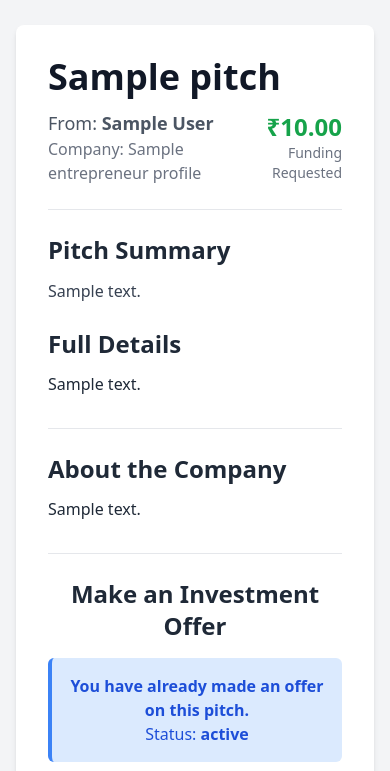
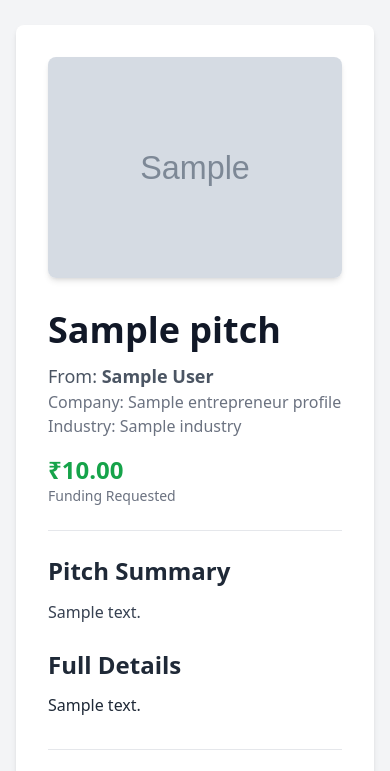
Before and after one commit to aki2907/invent-project, a Django app: template templates/pitch_detail.html in a window 390 px wide. Shown: the part 95-866 px from the top of the page. Run offline with Django 3.2, Linux system fonts and the light colour scheme; the template is opened without the code that fills it: most values are stand-ins (such as "Sample title", 1, 10 or a date in 2020); grey boxes marked "Sample" are stand-in pictures; some libraries are stand-ins or nearby versions.

Commit message:
Set locale to India for number formatting

```diff
--- a/invent/settings.py
+++ b/invent/settings.py
@@ -114,7 +114,8 @@ AUTH_PASSWORD_VALIDATORS = [
 # Internationalization
 # https://docs.djangoproject.com/en/5.2/topics/i18n/
 
-LANGUAGE_CODE = 'en-us'
+LANGUAGE_CODE = 'en-IN'
+USE_THOUSAND_SEPARATOR = True
 
 TIME_ZONE = 'UTC'
 
--- a/templates/about.html
+++ b/templates/about.html
@@ -1,4 +1,5 @@
 {% extends 'base.html' %}
+{% load static %}
 
 {% block content %}
 <div class="bg-white p-8 rounded-lg shadow-md max-w-4xl mx-auto my-12">
--- a/templates/entrepreneur_dashboard.html
+++ b/templates/entrepreneur_dashboard.html
@@ -1,4 +1,5 @@
 {% extends 'base.html' %}
+{% load static %}
 
 {% block content %}
 <div class="space-y-10">
--- a/templates/how_it_works.html
+++ b/templates/how_it_works.html
@@ -1,4 +1,5 @@
 {% extends 'base.html' %}
+{% load static %}
 
 {% block content %}
 <div class="bg-white p-8 rounded-lg shadow-md max-w-4xl mx-auto my-12">
--- a/templates/investor_dashboard.html
+++ b/templates/investor_dashboard.html
@@ -1,4 +1,5 @@
 {% extends 'base.html' %}
+{% load static %}
 
 {% block content %}
 <div class="space-y-10">
--- a/templates/login.html
+++ b/templates/login.html
@@ -1,4 +1,5 @@
 {% extends 'base.html' %}
+{% load static %}
 
 {% block content %}
 <div class="bg-white p-8 rounded-lg shadow-md max-w-md mx-auto">
--- a/templates/pitch_detail.html
+++ b/templates/pitch_detail.html
@@ -1,9 +1,10 @@
 {% extends 'base.html' %}
+{% load static %}
 
 {% block content %}
 <div class="bg-white p-8 rounded-lg shadow-md">
     <!-- Pitch Header -->
-    <div class="border-b border-gray-200 pb-6 mb-6">
+    <!-- <div class="border-b border-gray-200 pb-6 mb-6">
         <h1 class="text-4xl font-extrabold text-gray-900">{{ pitch.title }}</h1>
         <div class="mt-3 flex items-center justify-between">
             <div>
@@ -11,6 +12,32 @@
                 <p class="text-md text-gray-500">Company: {{ pitch.entrepreneur.entrepreneur_profile.company_name }}</p>
             </div>
             <div class="text-right">
+                <p class="text-2xl font-bold text-green-600">₹{{ pitch.funding_amount|floatformat:2 }}</p>
+                <p class="text-sm text-gray-500">Funding Requested</p>
+            </div>
+        </div>
+    </div> -->
+
+    <!-- Pitch Header -->
+    <div class="flex flex-col md:flex-row items-start gap-8 border-b border-gray-200 pb-6 mb-6">
+        <!-- Logo Column -->
+        <div class="w-full md:w-1/4 flex-shrink-0">
+            {% if pitch.entrepreneur.entrepreneur_profile.company_logo %}
+                <img src="{{ pitch.entrepreneur.entrepreneur_profile.company_logo.url }}" alt="{{ pitch.entrepreneur.entrepreneur_profile.company_name }} Logo" class="rounded-lg shadow-md w-full">
+            {% else %}
+                <img src="https://placehold.co/400x400/34495E/FFFFFF?text={{ pitch.entrepreneur.entrepreneur_profile.company_name|urlencode }}" alt="{{ pitch.entrepreneur.entrepreneur_profile.company_name }} Logo" class="rounded-lg shadow-md w-full">
+            {% endif %}
+        </div>
+
+        <!-- Details Column -->
+        <div class="w-full md:w-3/4">
+            <h1 class="text-4xl font-extrabold text-gray-900">{{ pitch.title }}</h1>
+            <div class="mt-3">
+                <p class="text-lg text-gray-600">From: <span class="font-semibold">{{ pitch.entrepreneur.first_name }} {{ pitch.entrepreneur.last_name }}</span></p>
+                <p class="text-md text-gray-500">Company: {{ pitch.entrepreneur.entrepreneur_profile.company_name }}</p>
+                <p class="text-md text-gray-500">Industry: {{ pitch.entrepreneur.entrepreneur_profile.industry }}</p>
+            </div>
+            <div class="mt-4">
                 <p class="text-2xl font-bold text-green-600">₹{{ pitch.funding_amount|floatformat:2 }}</p>
                 <p class="text-sm text-gray-500">Funding Requested</p>
             </div>
--- a/templates/signup.html
+++ b/templates/signup.html
@@ -1,4 +1,5 @@
 {% extends 'base.html' %}
+{% load static %}
 
 {% block content %}
 <div class="bg-white p-8 rounded-lg shadow-md max-w-md mx-auto">
```
Also changed, not shown: db.sqlite3.
